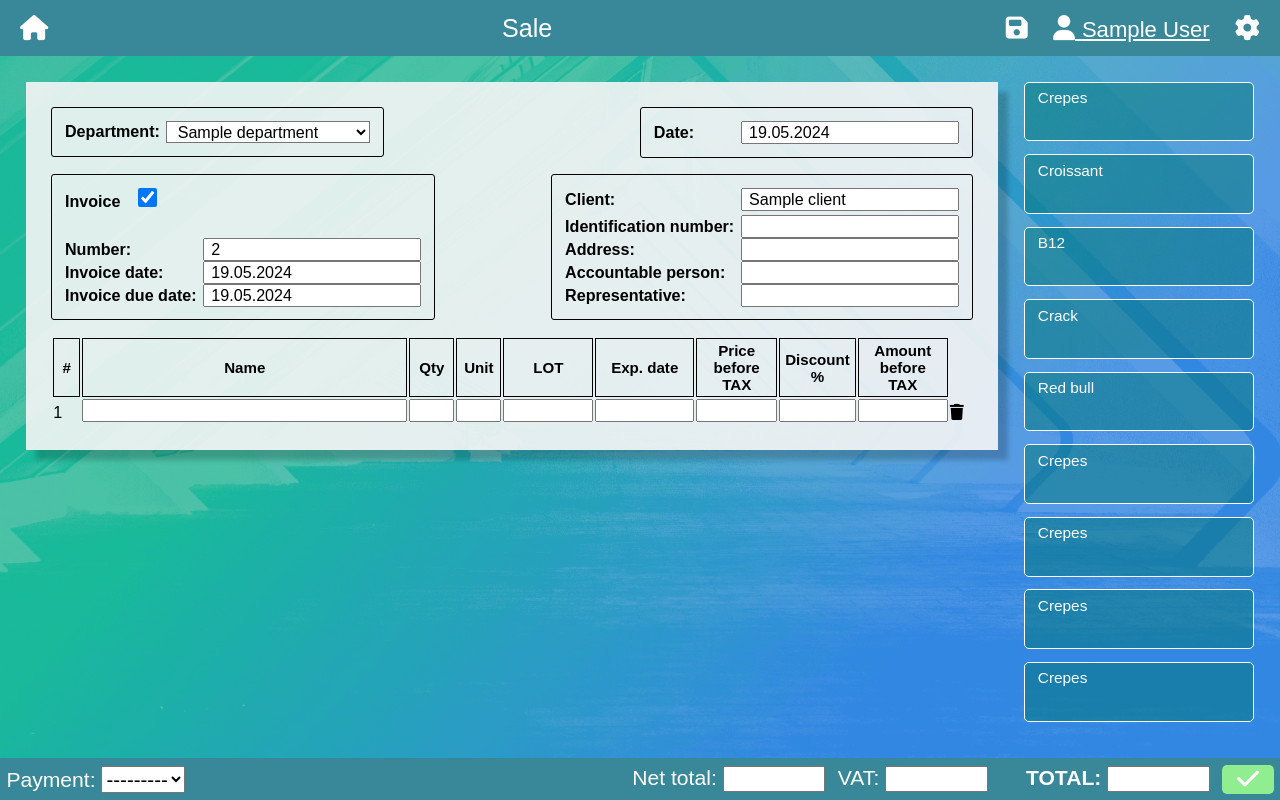
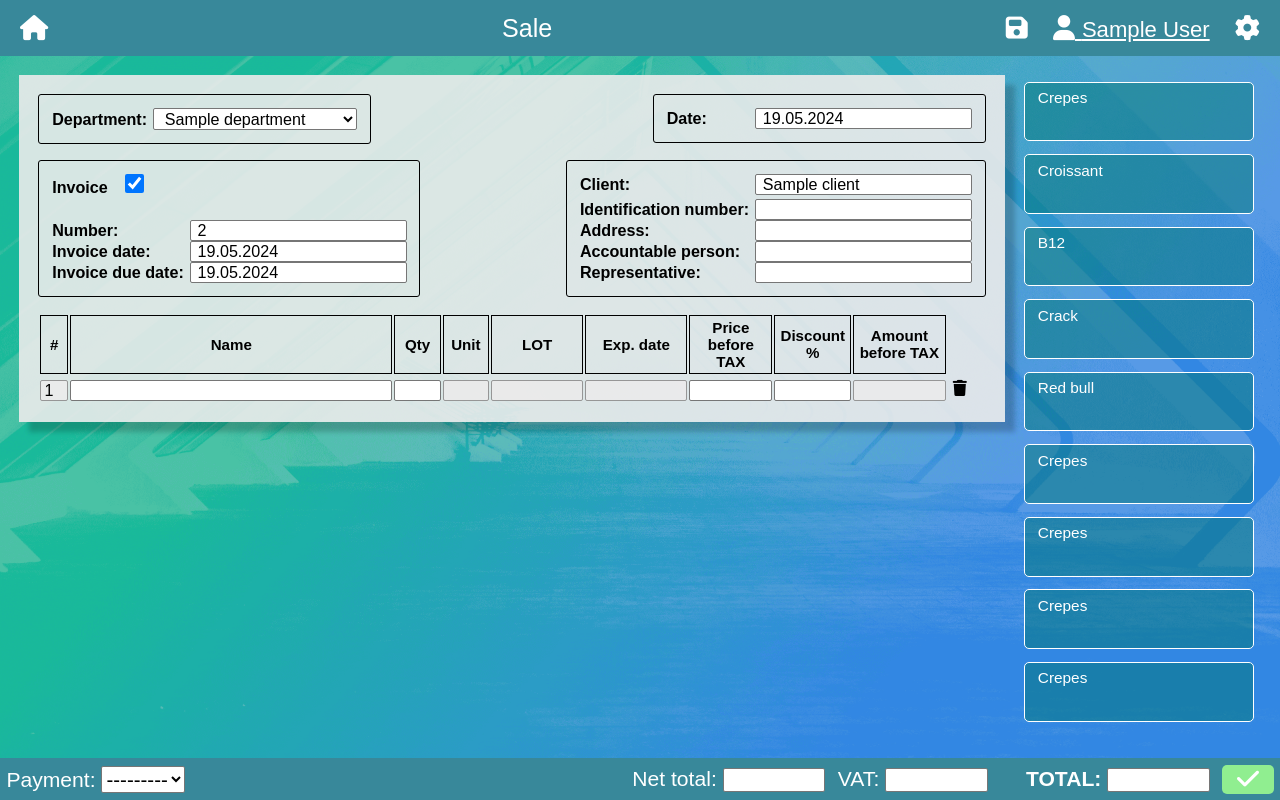
Before and after one commit to m-s-enchev/Ergo_ERP, a Django app: page /sales/new/ in a window 1280 px wide. Run offline with Django 4.2, Linux system fonts and the light colour scheme; a user stored in the database is signed in; tables that the repository leaves empty hold one stand-in row (values such as "Sample post"); some libraries are stand-ins or nearby versions.

Commit message:
sales - set readonly fields to different style. Reset input and select

```diff
--- a/static/css/reset.css
+++ b/static/css/reset.css
@@ -25,3 +25,12 @@ input[type="number"]::-webkit-outer-spin-button {
 input[type="number"]::-webkit-inner-spin-button {
   -webkit-appearance: none;
 }
+
+input, select {
+    border-width: 1px;
+    border-style: solid;
+    border-color: rgb(118, 118, 118);
+    border-radius: 2px;
+    box-shadow: none;
+    background-color: rgb(255, 255, 255);
+}
--- a/static/css/sale.css
+++ b/static/css/sale.css
@@ -29,8 +29,8 @@
 #sale-document {
     display:flex;
     flex-direction: column;
-    padding: 2vw;
-    margin: 2vw;
+    padding: 1.5vw;
+    margin: 1.5vw;
     box-shadow: 10px 10px 5px rgba(0, 0, 0, 0.2);
     justify-content: space-between;
     background-color: var(--document-background);
@@ -151,6 +151,10 @@
     vertical-align: bottom;
 }
 
+.row-delete-button {
+    padding: 3px 5px;
+}
+
 #sales-wrapper .product-form .numerator {
     width: 3%;
 }
@@ -196,12 +200,22 @@
     padding: 0 3px;
 }
 
-
 #sales-wrapper .product-form .unit input,
 #sales-wrapper .product-form .lot input,
 #sales-wrapper .product-form .exp-date input {
     text-align: center;
+    background-color: var(--document-background);
+    border-color: rgb(150, 150, 150);
 }
+
+#sales-wrapper .product-form .numerator input,
+#sales-wrapper .product-form .total-with-tax input,
+#sales-wrapper .product-form .total-before-tax input,
+#sales-wrapper .product-form .total-with-tax input {
+    background-color: var(--document-background);
+    border-color: rgb(150, 150, 150);
+}
+
 
 #sales-wrapper .product-form .quantity input,
 #sales-wrapper .product-form .price-before-tax input,
--- a/static/css/themes.css
+++ b/static/css/themes.css
@@ -2,7 +2,7 @@
     --nav_bar_background: #38889a;
     --buttons_background: rgba(0, 119, 119, 0.4);
     --main-background: #3d3d3d;
-    --document-background:rgba(245, 245, 245, 0.9);
+    --document-background:rgba(235, 235, 235, 0.9);
 
 
     --buttons-hover:  inset 0 0 2px rgba(255, 255, 255, 0.8),
--- a/templates/sales/sale.html
+++ b/templates/sales/sale.html
@@ -106,7 +106,7 @@
                       <tbody>
                             {% for form in sold_products_formset %}
                                 <tr class="product-form">
-                                    <td class="numerator">{{ forloop.counter }}</td>
+                                    <td class="numerator"><input type="text" value="{{ forloop.counter }}" readonly></td>
                                     <td class="name">
                                         {{ form.product_name.errors }}
                                         {{ form.product_name }}
```
